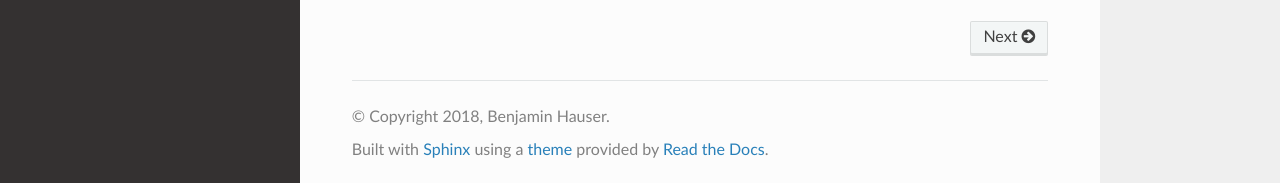
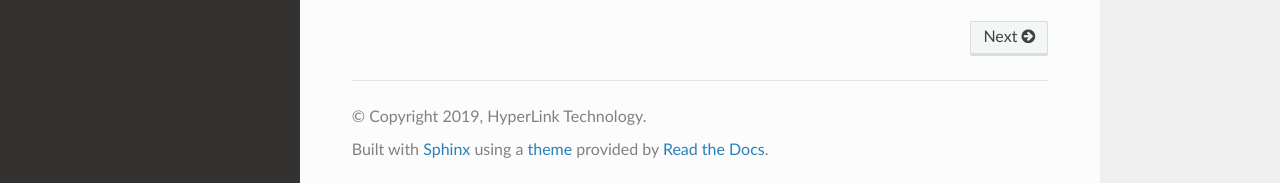
Before and after one commit to eth-brownie/brownie, a Sphinx documentation site: the page built from docs/index.rst, in a window 1280 px wide and 900 px high, scrolled down 915 px. Shown: the part 714-897 px from the top of the window. Built offline with Sphinx 7.4.7 and the Read the Docs theme 2.0.0, drawn with Linux system fonts in a browser that asks for light colours.

```diff
--- a/docs/conf.py
+++ b/docs/conf.py
@@ -20,13 +20,13 @@
 # -- Project information -----------------------------------------------------
 
 project = 'Brownie'
-copyright = '2018, Benjamin Hauser'
+copyright = '2019, HyperLink Technology'
 author = 'Benjamin Hauser'
 
 # The short X.Y version
 version = ''
 # The full version, including alpha/beta/rc tags
-release = '0.9.0b'
+release = '0.9.0'
 
 
 # -- General configuration ---------------------------------------------------
```
Also changed, not shown: 1 other file.
